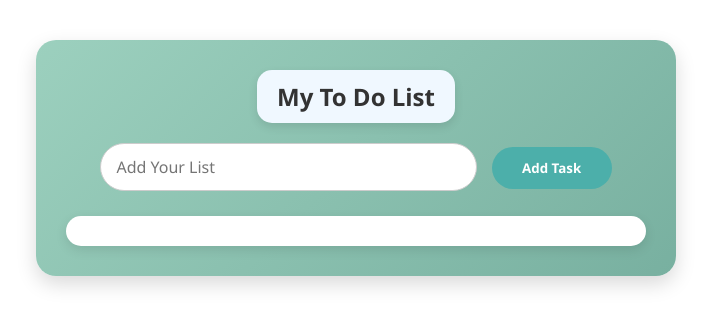
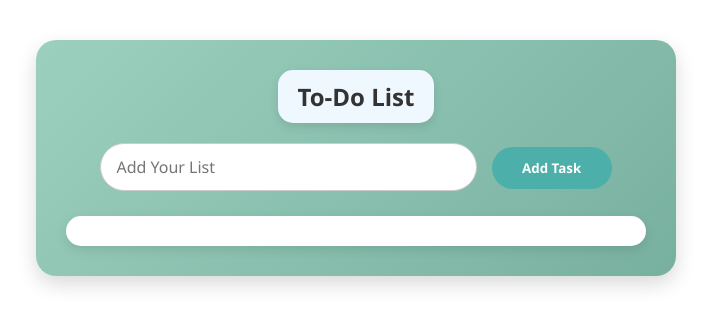
Before and after one commit to Aldessoukii/To-DO-List, a plain HTML site: page index.html in a window 1280 px wide. Shown: the whole page, without its empty margins (284-995 px from the left). Drawn offline with Linux system fonts and the light colour scheme.

Commit message:
new modified

```diff
--- a/index.html
+++ b/index.html
@@ -9,7 +9,7 @@
 <body>
 
     <div class="maincon">
-        <h2 id="h2des">My To Do List</h2>
+        <h2 id="h2des">To-Do List</h2>
         <div>
             <input id="inputlist" type="text" placeholder="Add Your List">
             <button id="addbtn">Add Task</button>
```
